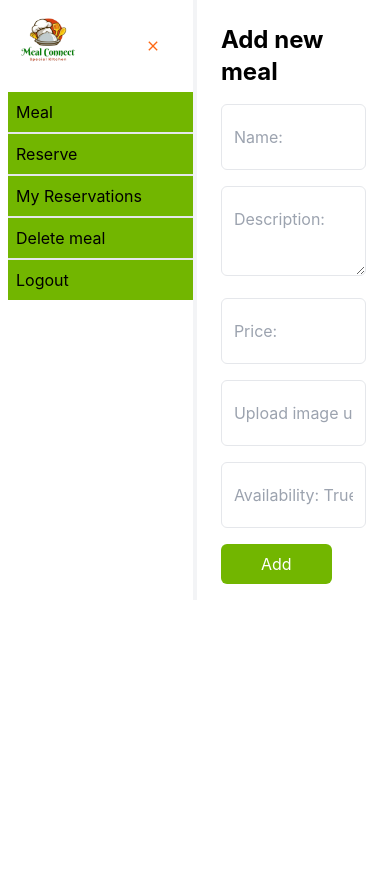
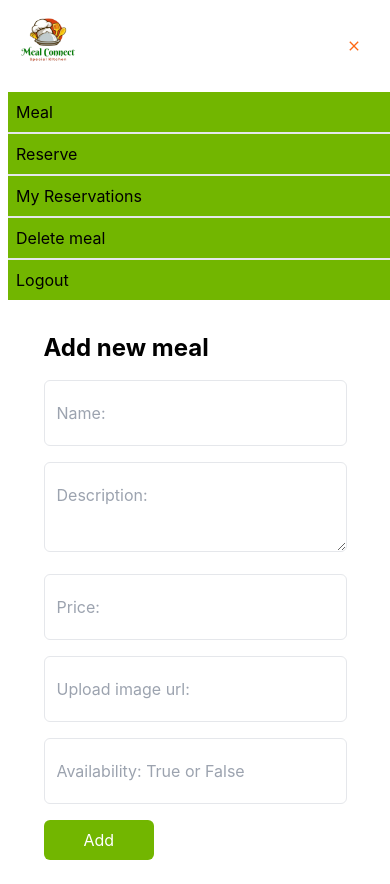
Before and after one commit to JoyTaribagshaw/meal_connect-frontend, a React (Create React App) app: page /addmeal in a window 390 px wide. Before the commit the page ends 844 px from the top, so only its background shows below. Built offline with nearby package versions, Linux system fonts and the light colour scheme.

Commit message:
Add MealInfo responsive

```diff
--- a/src/components/AddMealNav.js
+++ b/src/components/AddMealNav.js
@@ -2,7 +2,7 @@ import AddMeal from './AddMeal';
 import Navigation from './navigation/Navigation';
 
 const AddMealNav = () => (
-  <div className="flex">
+  <div className="flex flex-col ss:flex-row">
     <Navigation />
     <AddMeal />
   </div>
```
